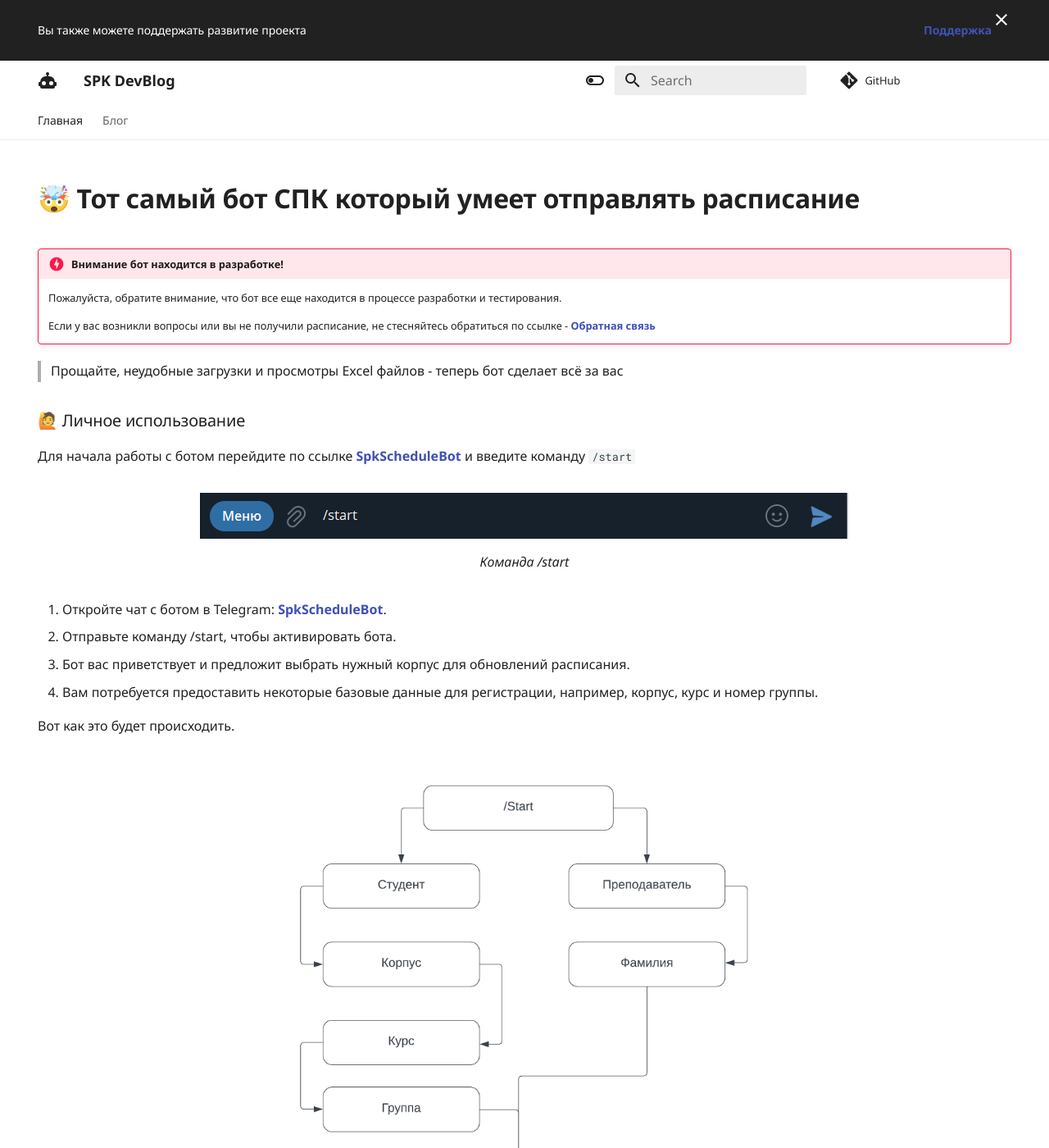
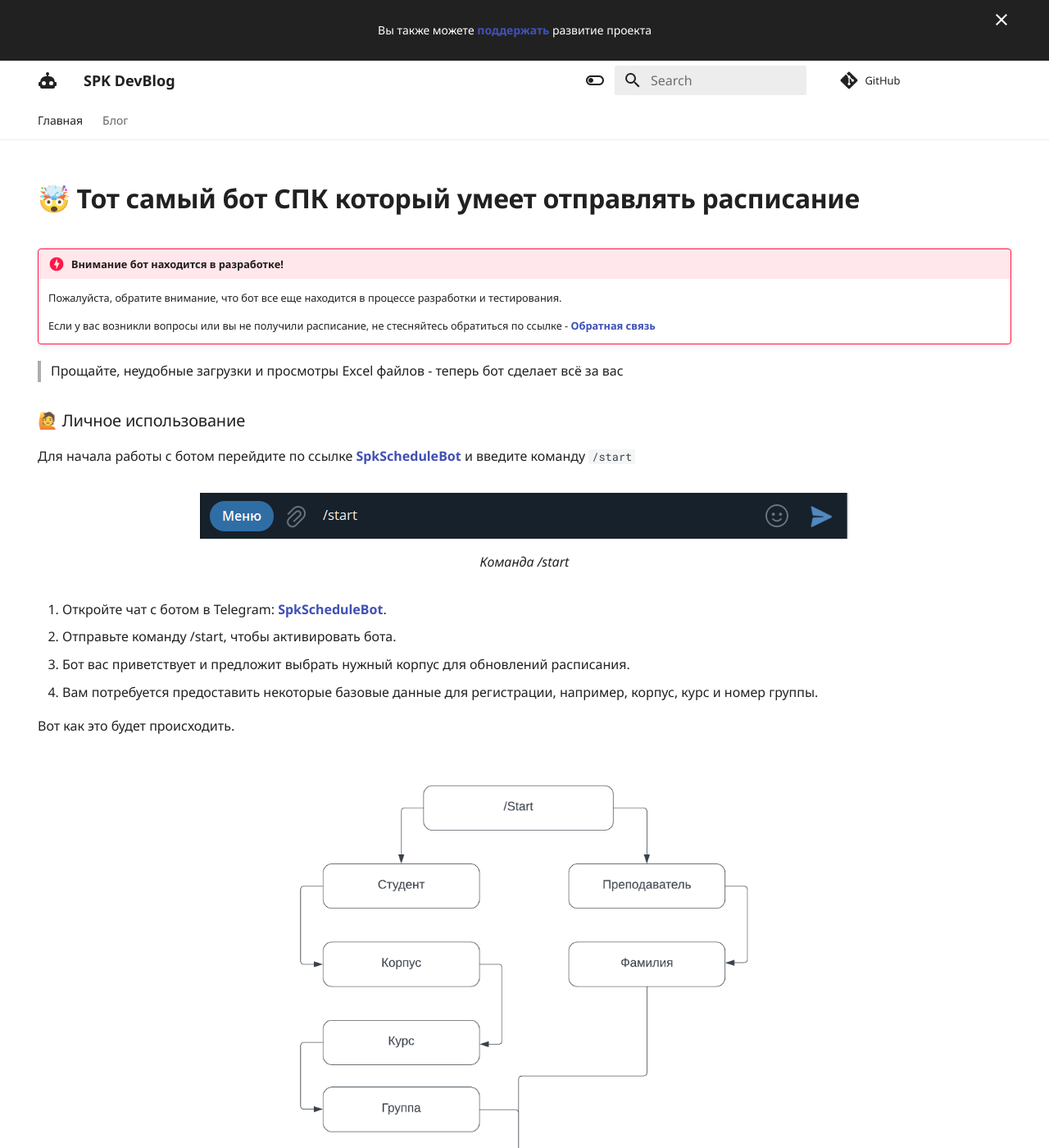
Before and after one commit to latushko1/spkschedule-blog, an MkDocs documentation site: the page built from docs/index.md, in a window 1280 px wide and 1400 px high. Shown: the whole window at 82% size. Built offline with MkDocs 1.6.1 and Material for MkDocs 9.7.7, drawn with Linux system fonts in a browser that asks for light colours; comment, search, counter and statistics services are not loaded.

Commit message:
fix:add the support page

```diff
--- a/docs/stylesheets/extra.css
+++ b/docs/stylesheets/extra.css
@@ -32,7 +32,7 @@
 
 .announce-wrapper{
     display: flex;
-    justify-content: space-between;
+    justify-content: center;
     flex-wrap: wrap;
     align-items: center;
     max-width:100%
--- a/overrides/blog_list.html
+++ b/overrides/blog_list.html
@@ -1,8 +1,7 @@
 {% extends "base.html" %}
 {% block announce %}
     <div class="announce-wrapper">
-        <p>Вы также можете поддержать развитие проекта</p>
-        <a href="blog/support/">Поддержка</a>
+        <p>Вы также можете <a href="blog/support/">поддержать</a> развитие проекта</p>
     </div>
 {% endblock %}
 {% block content %}
```
Also changed, not shown: docs/blog/support/index.md (+1 -1 lines).
